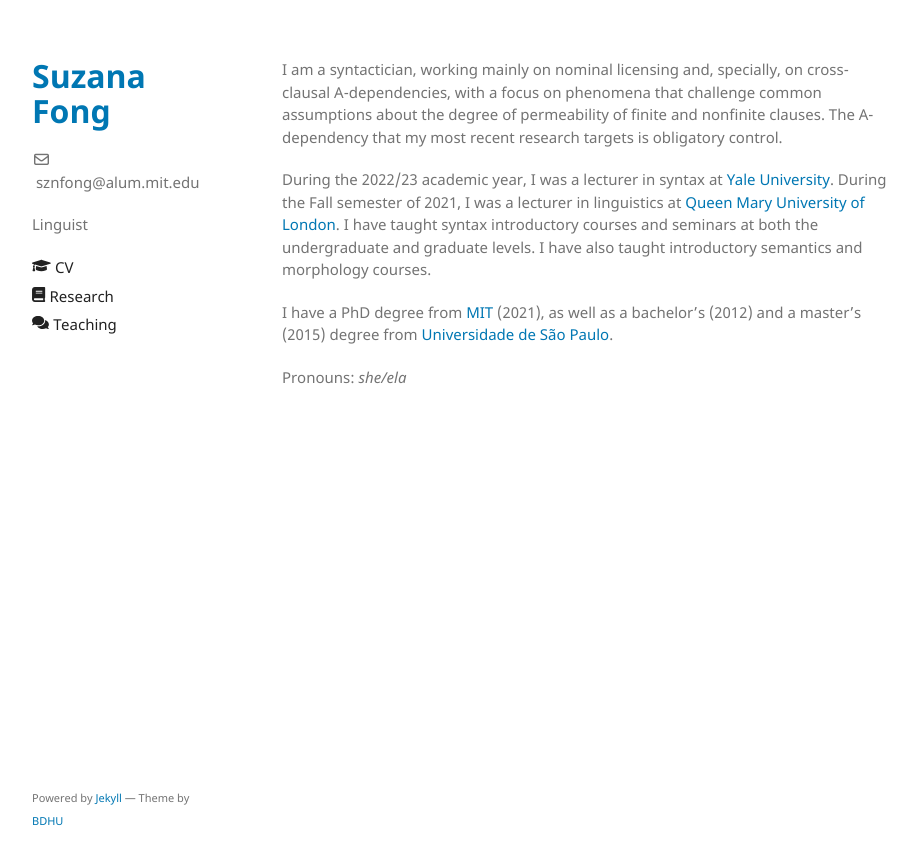
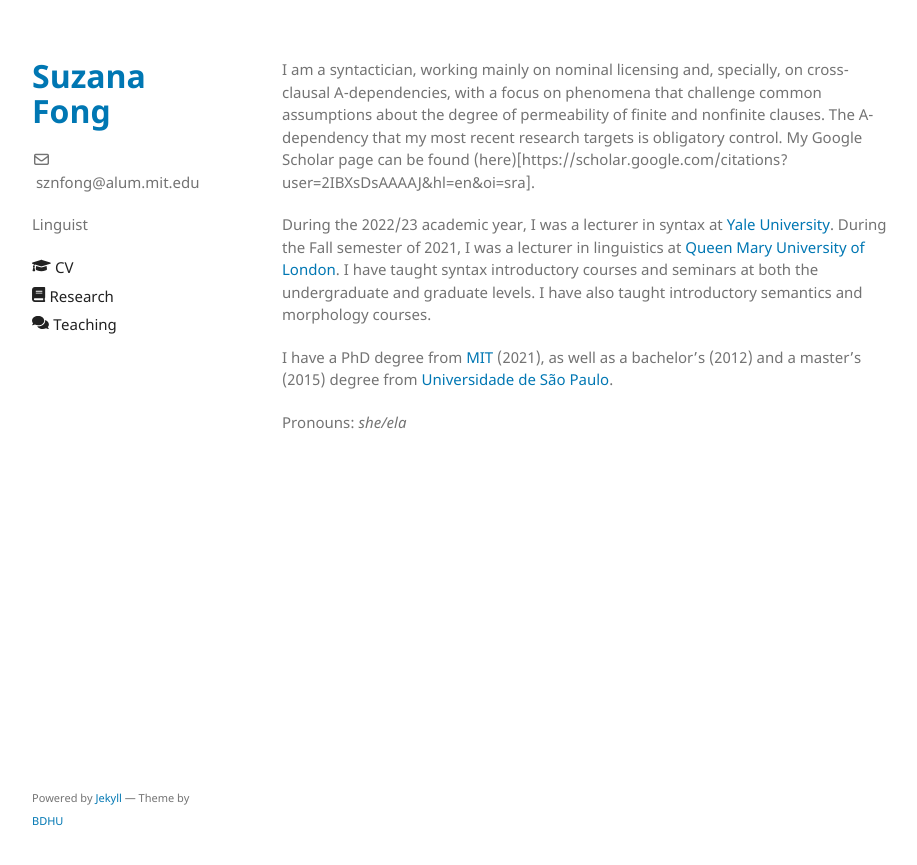
Before and after one commit to sznfng/sznfng.github.io, a Jekyll site: the page built from index.md, in a window 1280 px wide. Shown: the top 865 px of the page, without its empty margins (178-1095 px from the left). Built offline with Jekyll 4.4.1, drawn with Linux system fonts in a browser that asks for light colours.

Commit message:
Update index.md

```diff
--- a/index.md
+++ b/index.md
@@ -2,7 +2,7 @@
 layout: default
 ---
 
-I am a syntactician, working mainly on nominal licensing and, specially, on cross-clausal A-dependencies, with a focus on phenomena that challenge common assumptions about the degree of permeability of finite and nonfinite clauses. The A-dependency that my most recent research targets is obligatory control.
+I am a syntactician, working mainly on nominal licensing and, specially, on cross-clausal A-dependencies, with a focus on phenomena that challenge common assumptions about the degree of permeability of finite and nonfinite clauses. The A-dependency that my most recent research targets is obligatory control. My Google Scholar page can be found (here)[https://scholar.google.com/citations?user=2IBXsDsAAAAJ&hl=en&oi=sra].
 
 During the 2022/23 academic year, I was a lecturer in syntax at [Yale University](https://ling.yale.edu/). During the Fall semester of 2021, I was a lecturer in linguistics at [Queen Mary University of London](https://www.qmul.ac.uk/sllf/linguistics/). I have taught syntax introductory courses and seminars at both the undergraduate and graduate levels. I have also taught introductory semantics and morphology courses.
 
```
